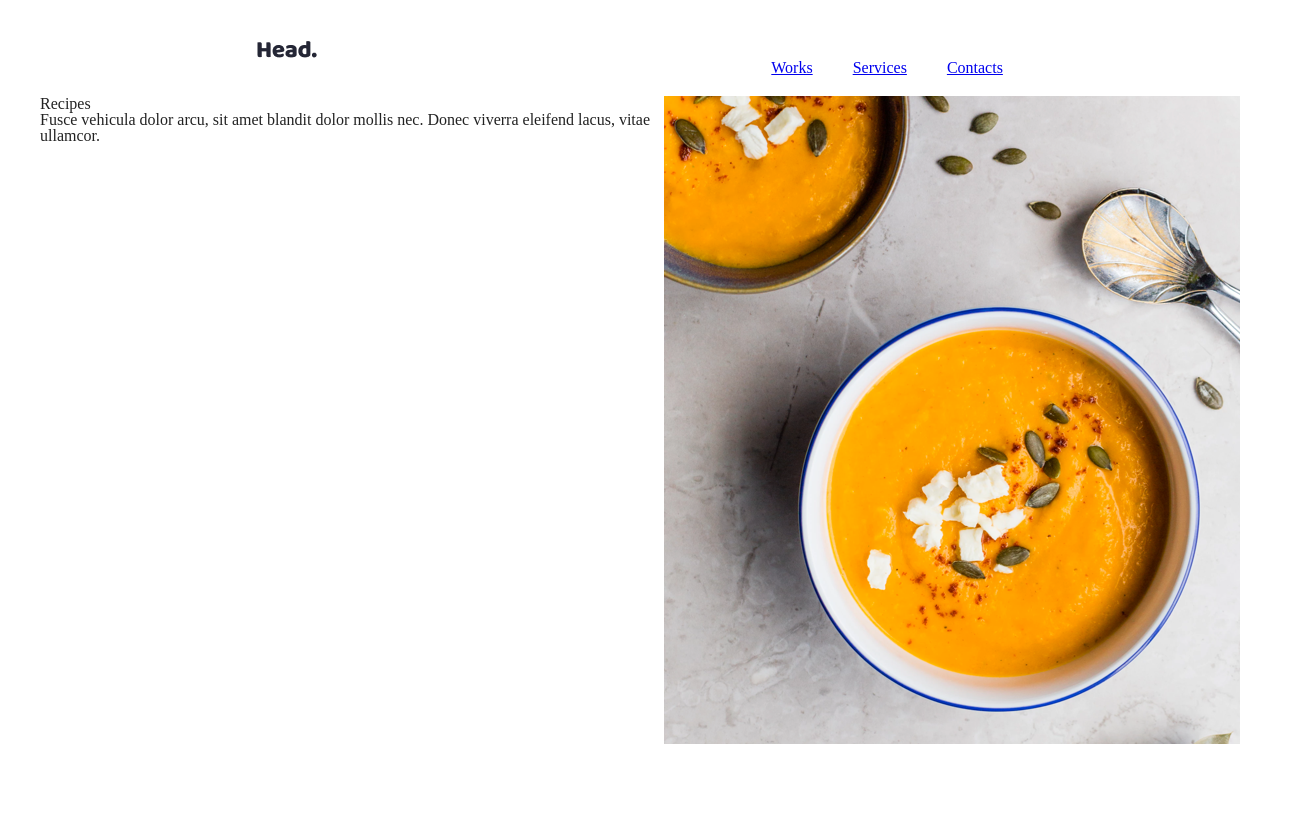
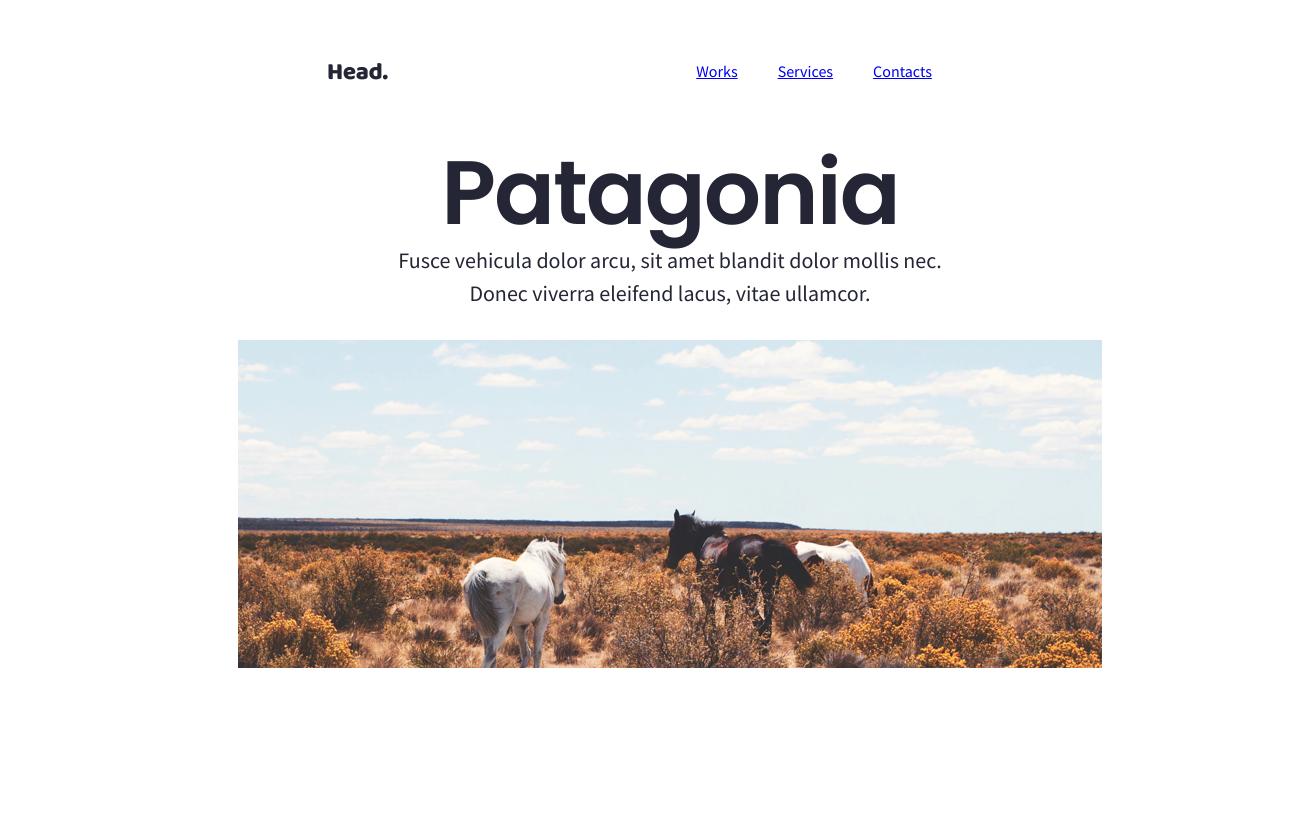
Before and after one commit to vasavipailla/responsive_project, a plain HTML site: page index.html in a window 1280 px wide. Shown: the whole page, 1310 px wide, since content can reach past the window. Before the commit the page ends 800 px from the top, so only its background shows below. Drawn offline with Linux system fonts and the light colour scheme.

Commit message:
media for font is added

```diff
--- a/index.html
+++ b/index.html
@@ -12,12 +12,12 @@
     </head>
     <body>
         <header>
-            <nav>
-                 <div >
+            <nav class="nav">
+                 <div class="logo ">
                      <img src="images/Head..png" alt="logo of head">
                  </div>
-                 <div class="container2">
-                   <ul id="list">
+                 <div>
+                   <ul class="list">
                      <li><a href="#">Works</a></li>
                      <li><a href="#">Services</a></li>
                      <li><a href="#">Contacts</a></li>
@@ -26,13 +26,13 @@
             </nav>
         </header>
         <main>
-            <div class="main">
-                <div class="container3">
-                    <h1 class="heading">Recipes</h1>
+             <div class="main">
+                <div class="container2">
+                    <h1 class="heading">Patagonia</h1>
                     <p class="main-text">Fusce vehicula dolor arcu, sit amet blandit dolor mollis nec. Donec viverra eleifend lacus, vitae ullamcor.</p>
                 </div>
                 <div class="image">
-                   <img src="images/Slider.png" alt="picture with bowl of food">
+                   <img src="images/Bitmap.png" alt="picture of horses">
                 </div>
             </div>
         </main>
--- a/styles/index.css
+++ b/styles/index.css
@@ -1,22 +1,94 @@
 body {
-    margin: 40px;
+    width: 100%;
+    max-width: 1440px;
+    min-height: 810px;
 }
 
-nav {
+.nav {
     display: flex;
-    justify-content: flex-start;
-    justify-content: space-around;
+    justify-content: space-evenly;
+    align-items: center;
+    margin:40px;
 }
 
-#list {
+.list {
     display: flex;
+    font-family: 'Source Sans Pro';
+    font-style: normal;
+    font-weight: 400;
+    font-size: 16px;
+    line-height: 22px;
+    color: #242635;
+
 }
 
 li {
-    margin:20px;
+    margin: 20px;
+}
+
+li :hover {
+    color: green;
 }
 
 .main {
+    width:100%;
     display: flex;
-    justify-content: space-between;
+    flex-direction: column;
+    align-items: center;
+    margin: 30px;
 }
+
+.heading{
+    font-family: 'Poppins';
+    font-style: normal;
+    font-weight: 500;
+    font-size: 90px;
+    line-height: 102px;
+    letter-spacing: -2px;
+    color: #242635;
+    text-align: center;
+
+}
+
+.main-text {
+    font-family: 'Source Sans Pro';
+    font-style: normal;
+    font-weight: 400;
+    font-size: 22px;
+    line-height: 33px;
+    text-align: center;
+    color: #242635;
+    width: 100%;
+    max-width: 573px;
+}
+
+.image {
+    width:100%;
+    max-width: 864px;
+    min-height: 486px;
+    margin: 30px;
+}
+
+ @media screen and (max-width: 1440px) {
+    .heading {
+        font-size: 90px;
+    }
+    .main-text{
+        font-size: 22px;
+    }
+}
+
+@media screen and (max-width:768px) {
+    .heading {
+        font-size:72px;
+    }
+    .main-text {
+        font-size: 22px;
+    }
+}
+
+@media screen and (max-width:320px) {
+    .heading {
+        font-size:36px;
+    }
+}
```
Also changed, not shown: images/Bitmap.png (added), images/Slider.png (deleted).
